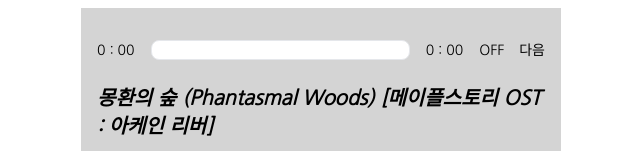
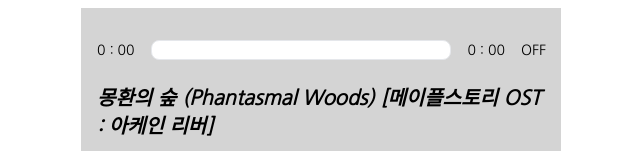
Before and after one commit to alskfl222/bgm-player-viewer, a Next.js app: page / in a window 1280 px wide. Shown: the top 151 px of the page, without its empty margins (319-959 px from the left). Built offline with nearby package versions, Linux system fonts and the light colour scheme; no server answers.

Commit message:
[ FIX ] : remove restrict feature

```diff
--- a/components/ProgressBar.tsx
+++ b/components/ProgressBar.tsx
@@ -30,7 +30,6 @@
       </div>
       <div className='flex-none flex justify-between gap-4'>
         <span className='w-6'>{isPlay ? 'ON' : 'OFF'}</span>
-        <button className=''>다음</button>
       </div>
     </div>
   );
--- a/components/RequestSong.tsx
+++ b/components/RequestSong.tsx
@@ -11,9 +11,6 @@
       setQuery('');
       send('append', { query, from: 'streamer' });
     }
-  };
-  const onClickUpdate = (): void => {
-    send('update', { from: 'streamer' });
   };
   const onKeyUp = (e: React.KeyboardEvent<HTMLInputElement>): void => {
     if (e.key === 'Enter') {
```
